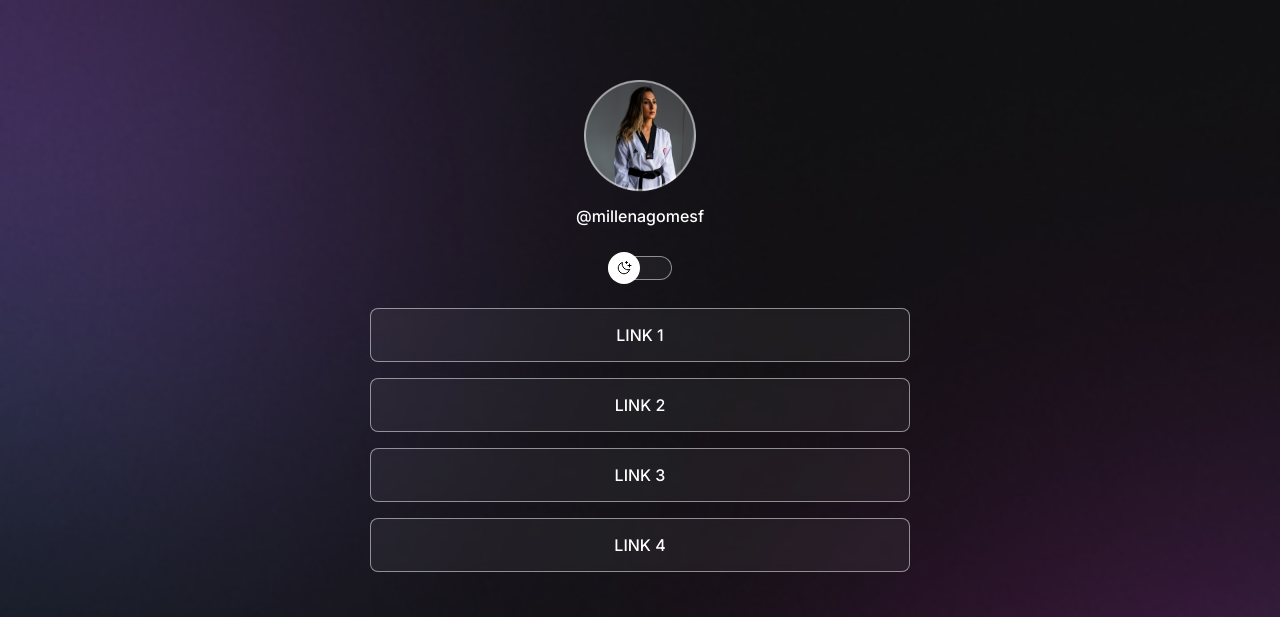
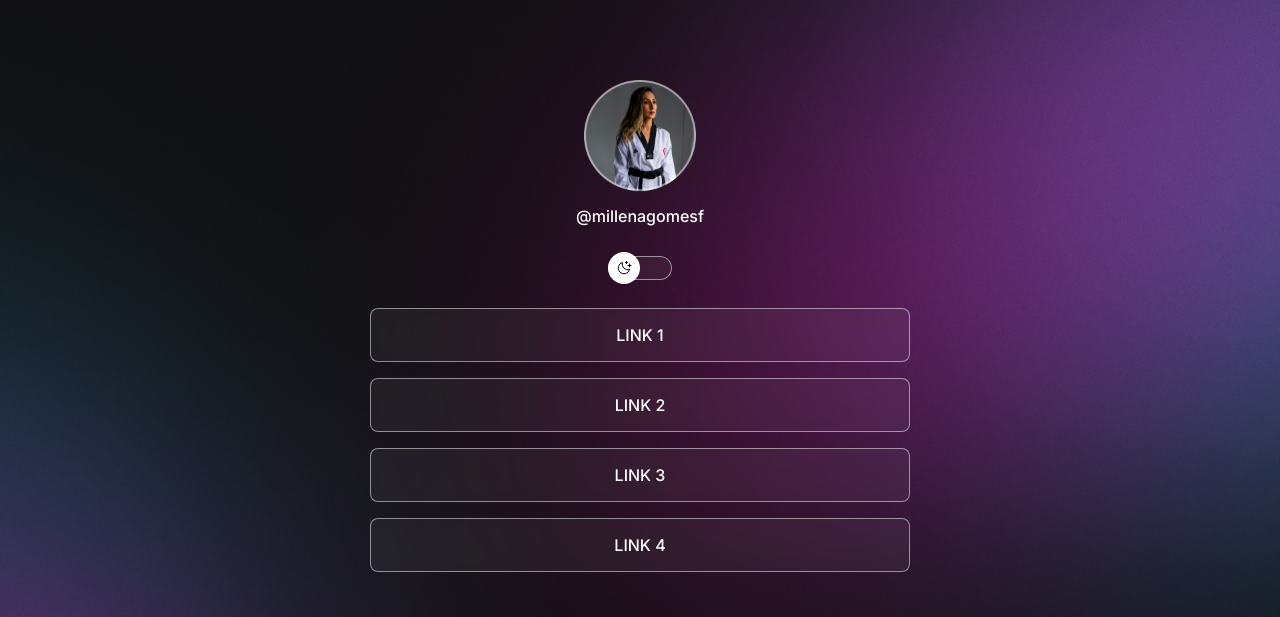
Before and after one commit to Victaoliveira/linktree, a plain HTML site: page index.html in a window 1280 px wide. Shown: the top 617 px of the page. Drawn offline with nearby package versions, Linux system fonts and the light colour scheme.

Commit message:
change background based on media queries

```diff
--- a/style.css
+++ b/style.css
@@ -26,6 +26,7 @@
 
 body {
   background: var(--bg-url) no-repeat top center/cover;
+  height: 100vh;
 }
 
 body * {
@@ -155,3 +156,12 @@ footer {
   text-align: center;
   font-size: 14px;
 }
+
+@media (min-width: 700px) {
+  :root {
+    --bg-url:url(./assets/bg-desktop.jpg);
+  };
+  .light{
+    --bg-url:url(./assets.bg-desktop-light.jpg)
+  }
+}
```
